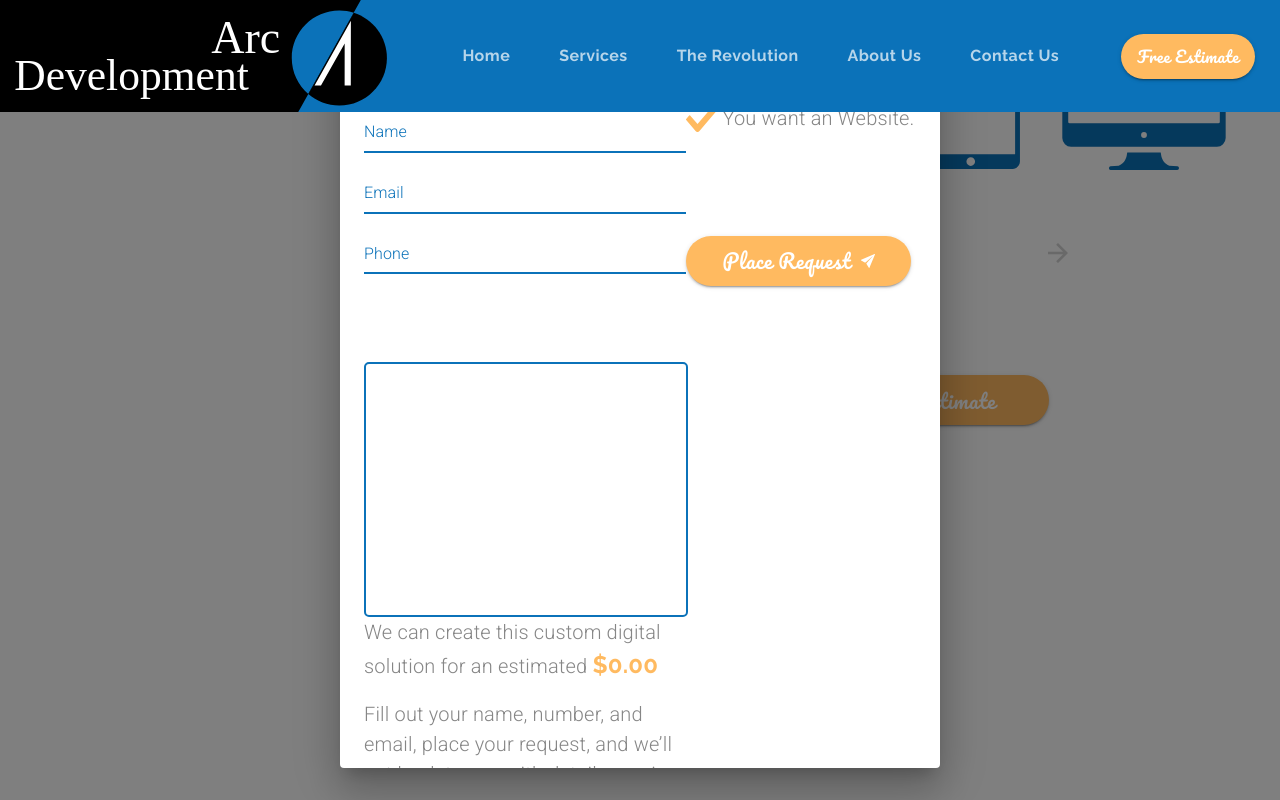
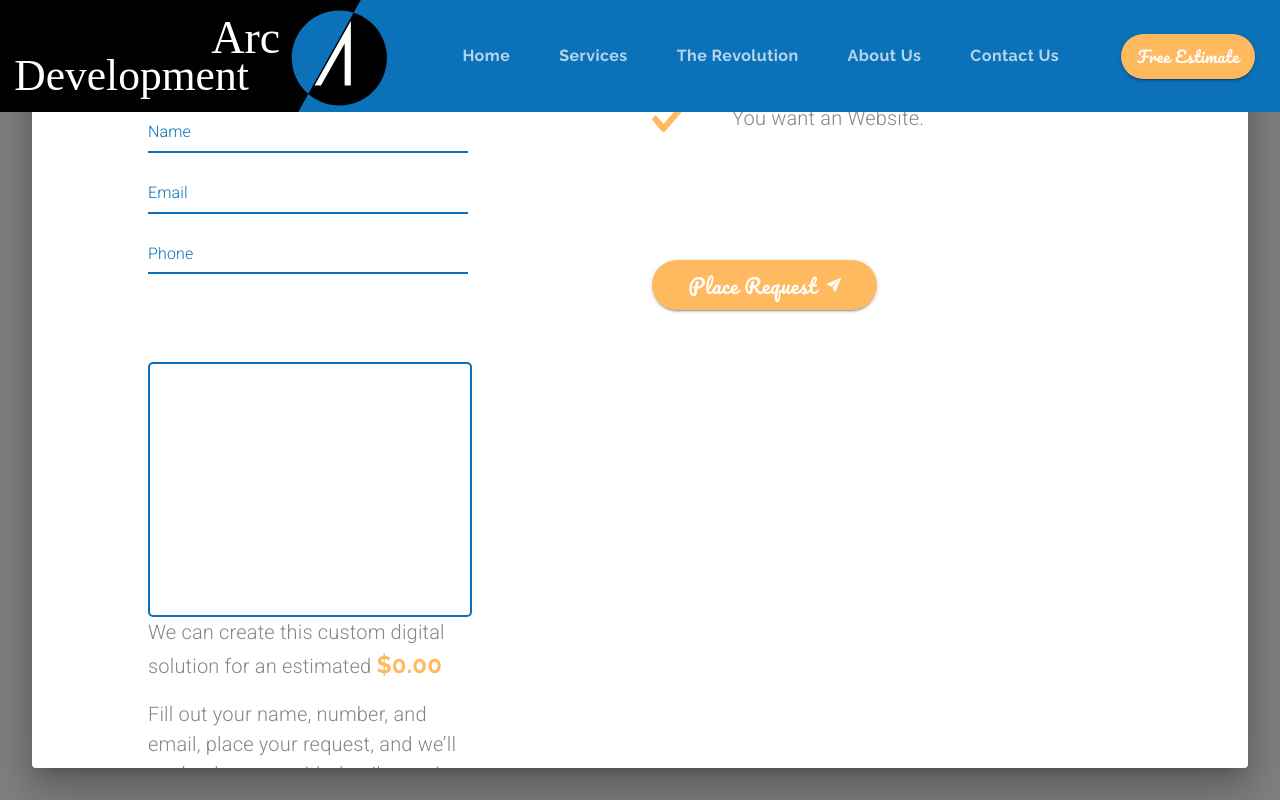
Before and after one commit to PupRiku/arcdevelopment_class, a React (Create React App) app: page /estimate in a window 1280 px wide. Both pictures are taken after a click on the button "Get Estimate". Shown: the part 433-1233 px from the top of the page. Built offline with nearby package versions, Linux system fonts and the light colour scheme.

Commit message:
Spacing things out in estimate dialog

```diff
--- a/src/components/Estimate.js
+++ b/src/components/Estimate.js
@@ -582,11 +582,11 @@ export default function Estimate() {
 
   const softwareSelection = (
     <Grid container direction="column">
-      <Grid item container alignItems="center">
-        <Grid item>
+      <Grid item container alignItems="center" style={{marginBottom: '1.25em'}}>
+        <Grid item  xs={2}>
           <img src={check} alt="checkmark" />
         </Grid>
-        <Grid item>
+        <Grid item  xs={10}>
           <Typography variant="body1">
             You want {service}
             {platforms.length > 0
@@ -619,11 +619,11 @@ export default function Estimate() {
           </Typography>
         </Grid>
       </Grid>
-      <Grid item container alignItems="center">
-        <Grid item>
+      <Grid item container alignItems="center" style={{marginBottom: '1.25em'}}>
+        <Grid item xs={2}>
           <img src={check} alt="checkmark" />
         </Grid>
-        <Grid item>
+        <Grid item xs={10}>
           <Typography variant="body1">
             {'with '}
             {/* if we have features... */}
@@ -653,10 +653,10 @@ export default function Estimate() {
         </Grid>
       </Grid>
       <Grid item container alignItems="center">
-        <Grid item>
+        <Grid item xs={2}>
           <img src={check} alt="checkmark" />
         </Grid>
-        <Grid item>
+        <Grid item xs={10}>
           <Typography variant="body1">
             The custom features will be of {customFeatures.toLowerCase()}
             {`, and the project will be used by about ${users} users.`}
@@ -669,10 +669,10 @@ export default function Estimate() {
   const websiteSelection = (
     <Grid container direction="column">
       <Grid item container alignItems="center">
-        <Grid item>
+        <Grid item xs={2}>
           <img src={check} alt="checkmark" />
         </Grid>
-        <Grid item>
+        <Grid item xs={10}>
           <Typography variant="body1">
             You want{' '}
             {category === 'Basic'
@@ -823,7 +823,12 @@ export default function Estimate() {
           </Button>
         </Grid>
       </Grid>
-      <Dialog open={dialogOpen} onClose={() => setDialogOpen(false)}>
+      <Dialog
+        open={dialogOpen}
+        onClose={() => setDialogOpen(false)}
+        fullWidth
+        maxWidth='lg'
+      >
         <Grid container justify="center">
           <Grid item>
             <Typography variant="h2" align="center">
@@ -832,8 +837,8 @@ export default function Estimate() {
           </Grid>
         </Grid>
         <DialogContent>
-          <Grid container>
-            <Grid item container direction="column" md={7}>
+          <Grid container justify='space-around'>
+            <Grid item container direction="column" md={7} style={{maxWidth: '20em'}}>
               <Grid item style={{ marginBottom: '0.5em' }}>
                 <TextField
                   label="Name"
@@ -891,7 +896,7 @@ export default function Estimate() {
                 </Typography>
               </Grid>
             </Grid>
-            <Grid item container direction="column" md={5}>
+            <Grid item container direction="column" md={5} style={{maxWidth: '30em'}}>
               <Grid item>
                 {questions.length > 2 ? softwareSelection : websiteSelection}
               </Grid>
```
